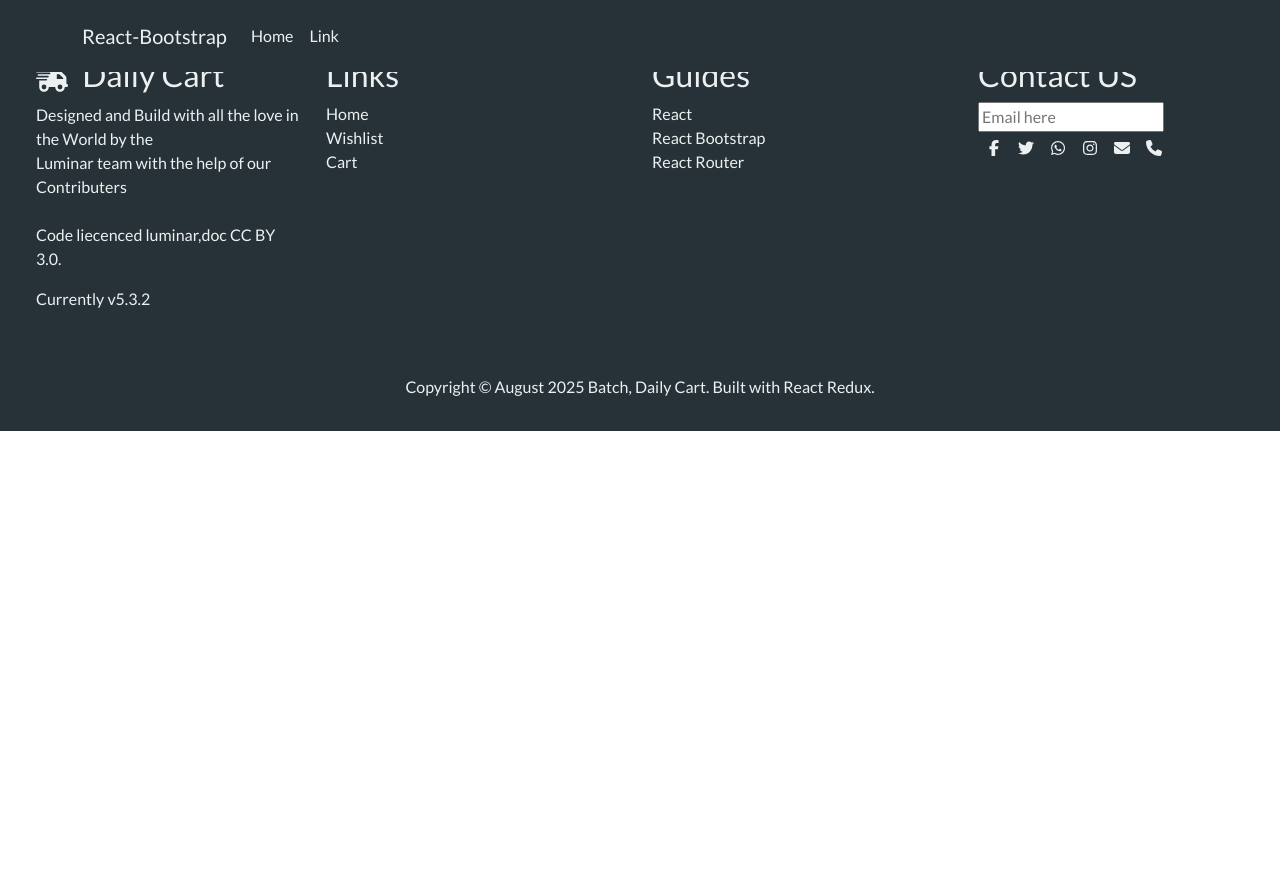
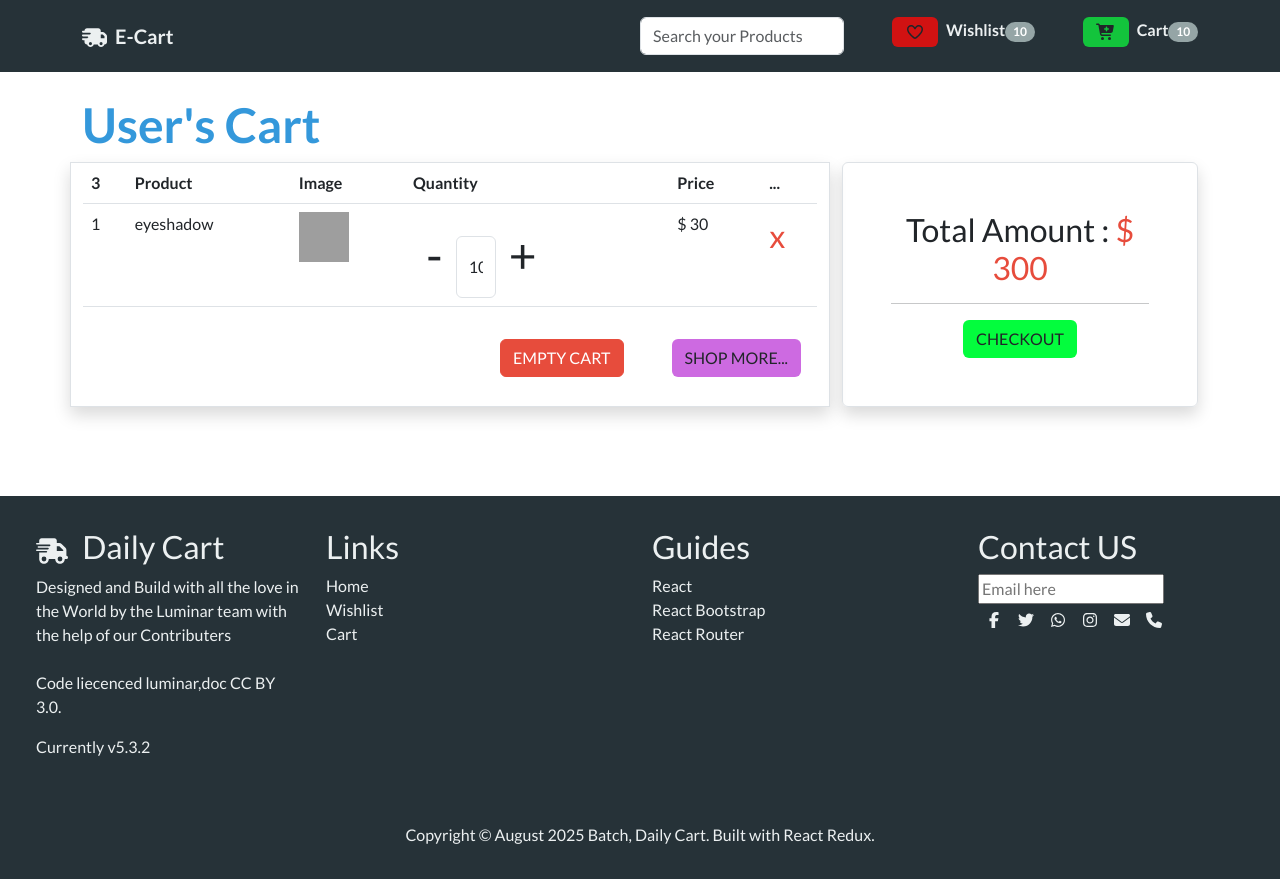
Before and after one commit to annmarygeorge340-sudo/E-Cart-Redux, a React (Vite) app: page /Cart in a window 1280 px wide. Before the commit the page ends 800 px from the top, so only its background shows below. Built offline with nearby package versions, Linux system fonts and the light colour scheme; grey boxes are pictures that could not be loaded.

Commit message:
design completed

```diff
--- a/src/Components/Footer.jsx
+++ b/src/Components/Footer.jsx
@@ -16,7 +16,7 @@ function Footer() {
       <div className='col-3 ps-5 pt-3'>
         <h3><FaTruckFast  className="me-2" /> Daily Cart</h3>
         <p className='pb-2 '>Designed and Build with all the love in the World
-          by the <br /> Luminar team with the help of our Contributers</p>
+          by the Luminar team with the help of our Contributers</p>
         <p>Code liecenced luminar,doc CC BY 3.0.</p>
         <p>Currently v5.3.2</p>
       </div>
--- a/src/Components/Header.jsx
+++ b/src/Components/Header.jsx
@@ -1,20 +1,27 @@
+import { faHeart, faTruck } from '@fortawesome/free-regular-svg-icons';
+import { faTruckFast } from '@fortawesome/free-solid-svg-icons';
+import { faCartPlus } from '@fortawesome/free-solid-svg-icons/faCartPlus';
+import { FontAwesomeIcon } from '@fortawesome/react-fontawesome';
 import React from 'react'
+import { Badge } from 'react-bootstrap';
 import Container from 'react-bootstrap/Container';
 import Nav from 'react-bootstrap/Nav';
 import Navbar from 'react-bootstrap/Navbar';
-
+import { Link } from 'react-router-dom';
 
 function Header() {
   return (
    <Navbar expand="lg" className=" fixed-top"  style={{  backgroundColor: '#263238' }}>
       <Container>
-        <Navbar.Brand className='text-light'  href="#home">React-Bootstrap</Navbar.Brand>
+        <Navbar.Brand ><Link to={"/"} className='text-light text-decoration-none fw-bold'> <FontAwesomeIcon icon={ faTruckFast} className='me-2'/>E-Cart</Link></Navbar.Brand>
         <Navbar.Toggle aria-controls="basic-navbar-nav" />
         <Navbar.Collapse id="basic-navbar-nav">
-          <Nav className="me-auto ">
-            <Nav.Link className='text-light' href="#home">Home</Nav.Link>
-            <Nav.Link className='text-light' href="#link">Link</Nav.Link>
-
+          <Nav className="ms-auto ">
+            <Nav.Item>
+              <input type="text" className='form-control' placeholder='Search your Products' />
+            </Nav.Item>
+            <Link to={"/Whishlist"} className='text-light text-decoration-none fw-bold ms-5'><FontAwesomeIcon icon={faHeart} className='btn me-2' style={{ backgroundColor: '#d11212' }}/>Wishlist<Badge pill bg="secondary">10</Badge></Link>
+            <Link to={"/Cart"} className='text-light text-decoration-none fw-bold ms-5'><FontAwesomeIcon icon={faCartPlus}  className='btn  me-2' style={{ backgroundColor: '#13c43c' }}/>Cart<Badge pill bg="secondary">10</Badge></Link>
           </Nav>
         </Navbar.Collapse>
       </Container>
--- a/src/Pages/Cart.jsx
+++ b/src/Pages/Cart.jsx
@@ -1,9 +1,56 @@
 import React from 'react'
+import { Link } from 'react-router-dom'
 
 function Cart() {
   return (
-    <div>
-      Cart
+    <div className='container my-5' style={{height:"50vh"}}>
+      <h1 className='pt-5 text-info fw-bold'>User's Cart</h1>
+     <div className='row'>
+      <div className="col-lg-8 border shadow">
+<table className='table'>
+  <thead>
+    <tr>
+      <th>3</th>
+      <th>Product</th>
+      <th>Image</th>
+      <th>Quantity</th>
+      <th>Price</th>
+      <th>...</th>
+    </tr>
+  </thead>
+  <tbody>
+    <tr>
+    <td>1</td>
+   <td>eyeshadow</td>
+    <td><img width={"50px"} height={"50px"} src="https://t4.ftcdn.net/jpg/06/99/14/49/360_F_699144970_uQxDMy5w9G4M9j9IviSEuwtDiYeuXxk2.jpg" alt="" /></td>
+    <td>
+      <div className='d-flex'>
+        <button className='btn fs-1'>-</button>
+        <input style={{width:"40px" }} value={10} type="text" className='form-control mt-4' readOnly/>
+        <button className='btn fs-1'>+</button>
+      </div>
+    </td>
+    <td>$ 30</td>
+    <td className='text-danger fs-3'>x</td>
+    </tr>
+  </tbody>
+</table>
+<div className='float-end p-3'>
+  <button className='btn btn-danger'>EMPTY CART</button>
+  <Link to={"/"} className='btn  ms-5 'style={{ backgroundColor: '#cd6ae1' }}>SHOP MORE...</Link>
+</div>
+ </div>
+       <div className="col-lg-4">
+<div className='border shadow rounded p-5 text-center'>
+<h3>Total Amount : <span className='text-danger'>$ 300</span></h3>
+<hr />
+<button className='btn 'style={{ backgroundColor: '#03fd3d' }}>CHECKOUT</button>
+</div>
+
+       </div>
+     </div>
+
+
 
     </div>
   )
--- a/src/Pages/PageNotFound.jsx
+++ b/src/Pages/PageNotFound.jsx
@@ -1,10 +1,13 @@
 import React from 'react'
+import { Link } from 'react-router-dom'
 
 function PageNotFound() {
   return (
-    <div>
-      PageNotFound
+   <div style={{height:'90vh'}} className='d-flex justify-content-center align-items-center flex-column'>
 
+  <img style={{height:'90vh'}} src="https://img.magnific.com/premium-vector/page-found-error-404-system-updates-uploading-computing-operation-installation-programs-system-maintenance-hand-drawn-vector-layout-template-broken-robot-vector-illustration_36380-1370.jpg?semt=ais_hybrid&w=740&q=80" alt="no img" />
+    <h2>WE ARE SORRY,LOOK LIKE YOU ARE LOST</h2>
+    <Link to={'/'} className='btn  p-2 mb-5'style={{ backgroundColor: '#d11212' }}>BACK TO HOME</Link>
     </div>
   )
 }
--- a/src/Pages/Products.jsx
+++ b/src/Pages/Products.jsx
@@ -5,7 +5,7 @@ import { Link } from 'react-router-dom';
 function Products() {
     return (
         <div className='m-5 p-5'>
-            <div className="row">
+            <div className="row pt-5">
                 {/* duplicate columm accorfding to product */}
                 <div className="col-3">
                     {/* cards */}
--- a/src/Pages/View.jsx
+++ b/src/Pages/View.jsx
@@ -1,9 +1,36 @@
+import { faStar } from '@fortawesome/free-regular-svg-icons'
+import { FontAwesomeIcon } from '@fortawesome/react-fontawesome'
 import React from 'react'
 
 function View() {
   return (
-    <div>
-view
+    <div className='container my-5  pt-5'>
+<div style={{height:"75vh"}} className='row align-items-center'>
+
+  <div className="col-lg-6  text-center my-5 pt-5">
+<img  width={"70px"} height={"70px"} className='img-fluid'  src="https://png.pngtree.com/png-vector/20250215/ourlarge/pngtree-red-nail-polish-bottle-png-image_15475954.png" alt="product" />
+
+<div className='mt-5'>
+  <button className='btn  me-5' style={{ backgroundColor: '#f81f1f' }}>ADD TO WISHLIST</button>
+  <button className='btn' style={{ backgroundColor: '#09d539' }}>ADD TO CART</button>
+</div>
+
+  </div>
+  <div className="col-lg-6 ">
+<h3 className='fw-bold'>Title</h3>
+<h2 className='fw-bold'>$ 30</h2>
+<h4 className='fw-bold'>Brand :</h4>
+<h4 className='fw-bold'>Category :</h4>
+<h4 className='fw-bold'>Description :</h4>
+<h5 className='fw-bold'>Client Reviews</h5>
+
+<div className='border rounded shadow my-5 p-2'>
+<p><span className='fw-bolder'>Name : </span> Message</p>
+<p>Rating : 5 <FontAwesomeIcon icon={faStar} className='text-warning' /></p>
+</div>
+  </div>
+
+</div>
     </div>
   )
 }
--- a/src/Pages/Whishlist.jsx
+++ b/src/Pages/Whishlist.jsx
@@ -1,9 +1,35 @@
+
+import { faCartPlus, faHeartCircleXmark } from '@fortawesome/free-solid-svg-icons';
+import { FontAwesomeIcon } from '@fortawesome/react-fontawesome';
 import React from 'react'
+import Card from 'react-bootstrap/Card';
 
 function Whishlist() {
   return (
-    <div>
-      Whishlist
+    <div className='container my-5'>
+      <h1 className='pt-5 text-info fw-bold'>User's Wishlist</h1>
+
+      <div className="row pt-5">
+        {/* duplicate columm accorfding to product */}
+        <div className="col-3">
+          {/* cards */}
+
+          <Card>
+            <Card.Img className='shadow' style={{ height: "250px" }} variant="top" src="https://t4.ftcdn.net/jpg/06/99/14/49/360_F_699144970_uQxDMy5w9G4M9j9IviSEuwtDiYeuXxk2.jpg" />
+            <Card.Body className='text-center'>
+              <Card.Title>Perfume</Card.Title>
+              <div className='d-flex justify-content-evenly'>
+<button className='btn btn-danger'><FontAwesomeIcon icon={faHeartCircleXmark} /></button>
+<button className='btn btn-success'><FontAwesomeIcon icon={faCartPlus} /></button>
+              </div>
+            </Card.Body>
+          </Card>
+
+        </div>
+
+      </div>
+
+
 
     </div>
   )
```
